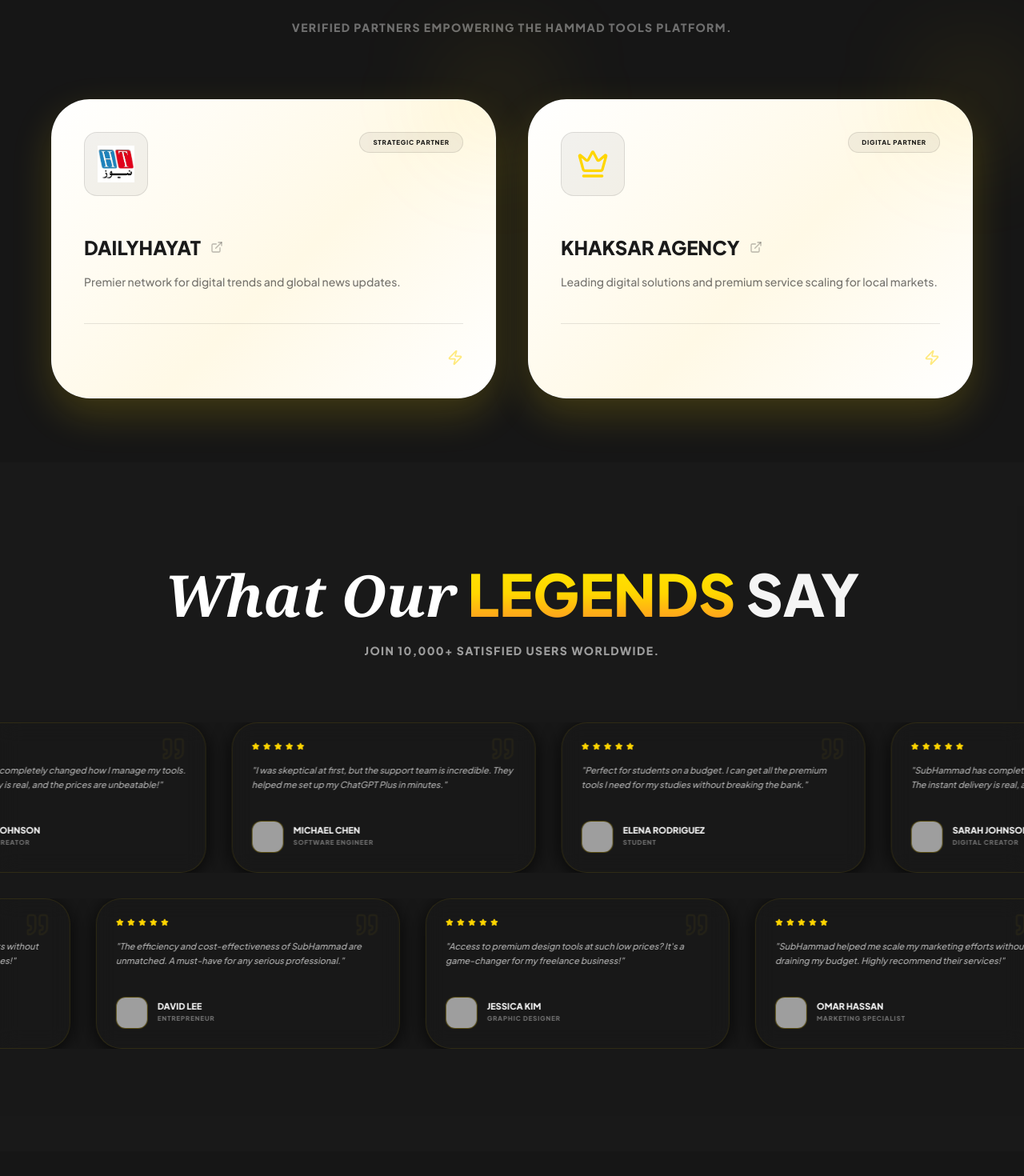
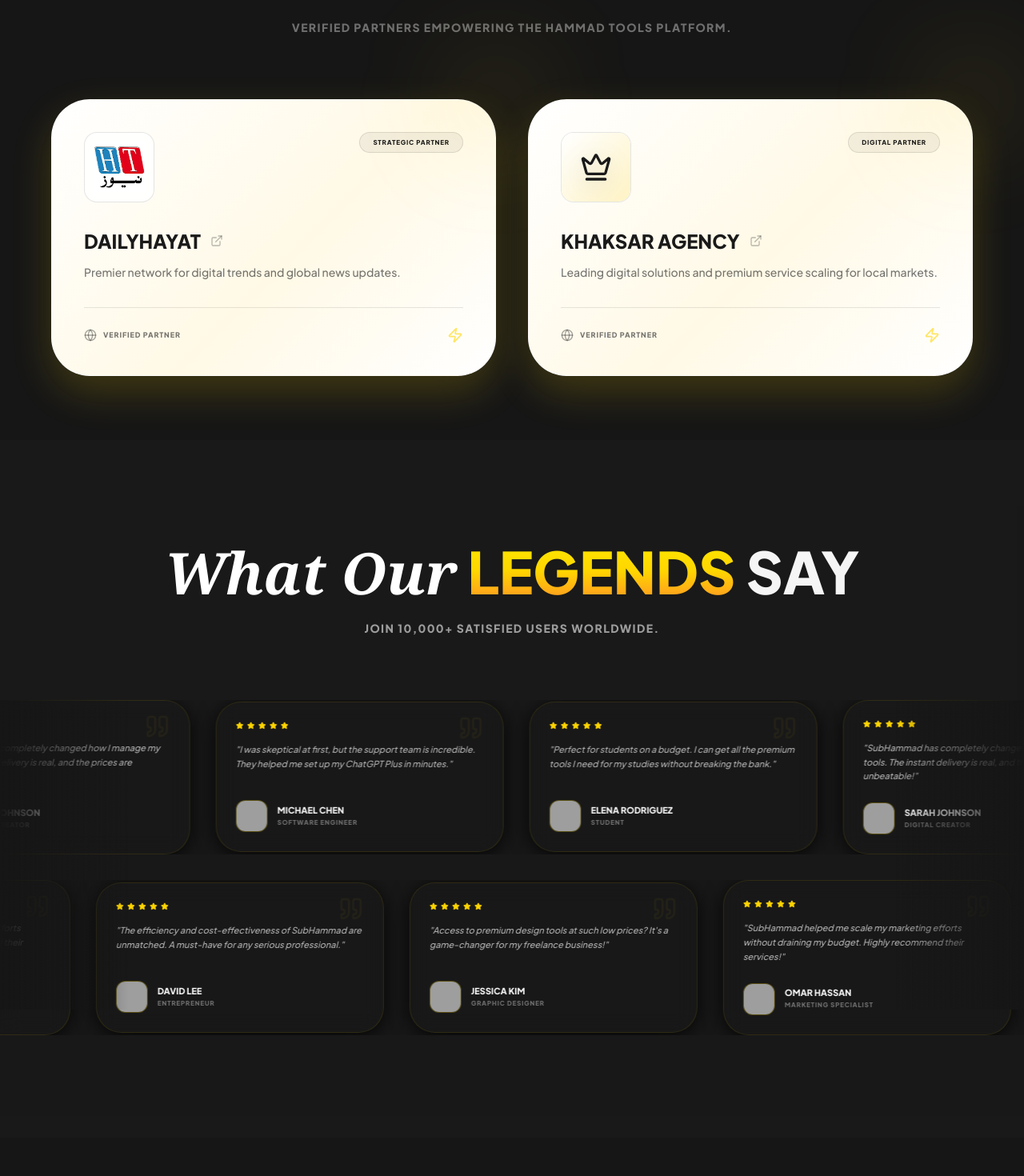
Before and after one commit to technicalhammad39-lang/hammad-tools-com, a Next.js app: page / in a window 1280 px wide. Shown: the part 3940-5410 px from the top of the page at 80% size. Built offline with nearby package versions, Linux system fonts and the light colour scheme; no server answers; the database is empty; grey boxes are pictures that could not be loaded.

Commit message:
Polish partners, reviews, dashboard notifications, and cart

```diff
--- a/app/about/AboutClient.tsx
+++ b/app/about/AboutClient.tsx
@@ -11,9 +11,6 @@ export default function AboutClient() {
   const { settings } = useSettings();
   return (
     <div className="min-h-screen bg-brand-bg text-brand-text pt-32 pb-24 overflow-hidden relative">
-      {/* Background Glows for 3D Depth */}
-      <div className="absolute top-0 left-0 w-[500px] h-[500px] bg-primary/20 blur-[120px] rounded-full mix-blend-screen pointer-events-none -translate-x-1/2 -translate-y-1/2" />
-      <div className="absolute bottom-0 right-0 w-[600px] h-[600px] bg-secondary/10 blur-[150px] rounded-full mix-blend-screen pointer-events-none translate-x-1/3 translate-y-1/3" />
 
       <div className="max-w-7xl mx-auto px-4 sm:px-6 lg:px-8 relative z-10">
 
--- a/app/dashboard/page.tsx
+++ b/app/dashboard/page.tsx
@@ -16,6 +16,7 @@ import {
   AlertCircle,
   PackageCheck,
   Copy,
+  Gift,
 } from 'lucide-react';
 import Image from 'next/image';
 import { useAuth } from '@/context/AuthContext';
@@ -90,6 +91,7 @@ export default function DashboardPage() {
   const [orders, setOrders] = useState<OrderRecord[]>([]);
   const [entitlements, setEntitlements] = useState<EntitlementRecord[]>([]);
   const [notifications, setNotifications] = useState<NotificationRecord[]>([]);
+  const [joinedGiveaways, setJoinedGiveaways] = useState<Array<{ id: string; giveawayId: string; giveawayTitle: string; createdAt?: any }>>([]);
   const [loadingData, setLoadingData] = useState(true);
 
   useEffect(() => {
@@ -100,6 +102,7 @@ export default function DashboardPage() {
     const ordersQuery = query(collection(db, 'orders'), where('userId', '==', user.uid));
     const entitlementQuery = query(collection(db, 'entitlements'), where('userId', '==', user.uid));
     const notificationsQuery = query(collection(db, 'notifications'), where('recipientId', '==', user.uid));
+    const giveawaysQuery = query(collection(db, 'user_entries'), where('userId', '==', user.uid));
 
     const unsubOrders = onSnapshot(ordersQuery, (snapshot) => {
       const data = snapshot.docs
@@ -142,10 +145,24 @@ export default function DashboardPage() {
       console.error('Failed to load notifications:', error);
     });
 
+    const unsubGiveaways = onSnapshot(giveawaysQuery, (snapshot) => {
+      const data = snapshot.docs
+        .map((doc) => ({ id: doc.id, ...(doc.data() as { giveawayId: string; giveawayTitle: string; createdAt?: any }) }))
+        .sort((a, b) => {
+          const aTime = (a.createdAt as any)?.toDate?.()?.getTime?.() || 0;
+          const bTime = (b.createdAt as any)?.toDate?.()?.getTime?.() || 0;
+          return bTime - aTime;
+        });
+      setJoinedGiveaways(data);
+    }, (error) => {
+      console.error('Failed to load giveaways:', error);
+    });
+
     return () => {
       unsubOrders();
       unsubEntitlements();
       unsubNotifications();
+      unsubGiveaways();
     };
   }, [user]);
 
@@ -160,6 +177,26 @@ export default function DashboardPage() {
   const completedOrders = useMemo(() => orders.filter((order) => order.status === 'completed'), [orders]);
 
   const unreadNotifications = useMemo(() => notifications.filter((item) => !item.read), [notifications]);
+  const orderUpdates = useMemo(
+    () =>
+      orders
+        .map((order) => ({
+          id: order.id,
+          orderNumber: order.orderNumber,
+          status: order.status,
+          adminMessage: order.adminMessage,
+          deliveryDetails: order.deliveryDetails,
+          rejectionReason: order.rejectionReason,
+          createdAt: order.updatedAt || order.createdAt,
+          items: (order.items || []).map((item) => item.productTitle).join(', '),
+        }))
+        .sort((a, b) => {
+          const aTime = (a.createdAt as any)?.toDate?.()?.getTime?.() || 0;
+          const bTime = (b.createdAt as any)?.toDate?.()?.getTime?.() || 0;
+          return bTime - aTime;
+        }),
+    [orders]
+  );
 
   if (authLoading) {
     return (
@@ -242,9 +279,17 @@ export default function DashboardPage() {
                     </h2>
                     <p className="text-brand-text/40 text-xs uppercase tracking-[0.2em] font-black mt-2">Realtime access and order lifecycle</p>
                   </div>
-                  <Link href="/tools" className="bg-primary text-black px-8 py-4 rounded-xl font-black uppercase tracking-widest text-[10px] border-b-4 border-secondary">
-                    Buy More Tools
+                  <div className="flex flex-wrap gap-3">
+                    <Link href="/tools" className="bg-primary text-black px-6 py-3 rounded-xl font-black uppercase tracking-widest text-[10px] border-b-4 border-secondary">
+                      Buy Tools
                     </Link>
+                    <Link href="/services" className="bg-white/5 text-brand-text px-6 py-3 rounded-xl font-black uppercase tracking-widest text-[10px] border border-white/10 hover:border-primary/40">
+                      Services
+                    </Link>
+                    <Link href="/giveaway" className="bg-white/5 text-brand-text px-6 py-3 rounded-xl font-black uppercase tracking-widest text-[10px] border border-white/10 hover:border-primary/40">
+                      Giveaway
+                    </Link>
+                  </div>
                 </div>
 
                 <div className="grid grid-cols-1 md:grid-cols-4 gap-4">
@@ -262,6 +307,28 @@ export default function DashboardPage() {
                       <div className="text-[9px] font-black uppercase tracking-widest text-brand-text/40 mt-1">{stat.label}</div>
                     </div>
                   ))}
+                </div>
+
+                <div className="glass rounded-[2rem] border border-white/5 overflow-hidden">
+                  <div className="p-6 border-b border-white/5 flex items-center justify-between">
+                    <h3 className="text-lg font-black uppercase text-brand-text">My Giveaways</h3>
+                    <Link href="/giveaway" className="text-[9px] font-black uppercase tracking-widest text-primary">View all</Link>
+                  </div>
+                  <div className="divide-y divide-white/5">
+                    {joinedGiveaways.length === 0 ? (
+                      <div className="p-10 text-center text-[10px] font-black uppercase tracking-widest text-brand-text/30">No giveaways joined yet.</div>
+                    ) : (
+                      joinedGiveaways.slice(0, 3).map((entry) => (
+                        <div key={entry.id} className="p-6 flex items-center justify-between gap-4">
+                          <div>
+                            <div className="text-base font-black uppercase text-brand-text">{entry.giveawayTitle}</div>
+                            <div className="text-[9px] font-black uppercase tracking-widest text-brand-text/40 mt-1">Joined: {formatDate(entry.createdAt)}</div>
+                          </div>
+                          <Gift className="w-5 h-5 text-primary" />
+                        </div>
+                      ))
+                    )}
+                  </div>
                 </div>
 
                 <div className="glass rounded-[2rem] border border-white/5 overflow-hidden">
@@ -449,7 +516,11 @@ export default function DashboardPage() {
             {activeTab === 'notifications' && (
               <motion.div key="notifications" initial={{ opacity: 0 }} animate={{ opacity: 1 }} className="space-y-6">
                 <h2 className="text-3xl font-black uppercase text-brand-text">Notifications</h2>
-                <div className="glass rounded-[2rem] border border-white/5 overflow-hidden divide-y divide-white/5">
+                <div className="glass rounded-[2rem] border border-white/5 overflow-hidden">
+                  <div className="p-5 border-b border-white/5 text-[10px] font-black uppercase tracking-widest text-brand-text/50">
+                    In-app Notifications
+                  </div>
+                  <div className="divide-y divide-white/5">
                     {notifications.length === 0 ? (
                       <div className="p-10 text-center text-[10px] uppercase tracking-widest font-black text-brand-text/30">No notifications.</div>
                     ) : notifications.map((notification) => (
@@ -479,6 +550,44 @@ export default function DashboardPage() {
                       </button>
                     ))}
                   </div>
+                </div>
+
+                <div className="glass rounded-[2rem] border border-white/5 overflow-hidden">
+                  <div className="p-5 border-b border-white/5 text-[10px] font-black uppercase tracking-widest text-brand-text/50">
+                    Order Updates & Admin Messages
+                  </div>
+                  <div className="divide-y divide-white/5">
+                    {orderUpdates.length === 0 ? (
+                      <div className="p-10 text-center text-[10px] uppercase tracking-widest font-black text-brand-text/30">No order updates yet.</div>
+                    ) : orderUpdates.map((update) => (
+                      <div key={update.id} className="p-6 space-y-3">
+                        <div className="flex items-center justify-between gap-3">
+                          <div className="text-sm font-black uppercase text-brand-text">{update.orderNumber}</div>
+                          <div className={`px-3 py-1.5 rounded-lg border text-[9px] font-black uppercase tracking-widest ${statusClass(update.status)}`}>
+                            {update.status.replace('_', ' ')}
+                          </div>
+                        </div>
+                        <div className="text-[9px] font-black uppercase tracking-widest text-brand-text/40">{update.items}</div>
+                        {update.adminMessage ? (
+                          <div className="text-[10px] font-black uppercase tracking-widest text-emerald-400 bg-emerald-500/10 border border-emerald-500/20 rounded-xl px-4 py-3">
+                            Admin Message: {update.adminMessage}
+                          </div>
+                        ) : null}
+                        {update.deliveryDetails ? (
+                          <div className="text-[10px] font-black uppercase tracking-widest text-primary bg-primary/10 border border-primary/20 rounded-xl px-4 py-3 break-all">
+                            Delivery Details: {update.deliveryDetails}
+                          </div>
+                        ) : null}
+                        {update.rejectionReason ? (
+                          <div className="text-[10px] font-black uppercase tracking-widest text-accent bg-accent/10 border border-accent/20 rounded-xl px-4 py-3">
+                            Rejection Reason: {update.rejectionReason}
+                          </div>
+                        ) : null}
+                        <div className="text-[9px] uppercase tracking-widest font-black text-brand-text/30">{formatDate(update.createdAt)}</div>
+                      </div>
+                    ))}
+                  </div>
+                </div>
               </motion.div>
             )}
 
--- a/components/PartnerSection.tsx
+++ b/components/PartnerSection.tsx
@@ -61,21 +61,22 @@ const PartnerSection = () => {
                 href={partner.url}
                 target="_blank"
                 rel="noopener noreferrer"
-                className="block h-full p-10 rounded-[3rem] border border-white/60 transition-all duration-500 overflow-hidden bg-[linear-gradient(135deg,#FFFFFF_0%,#FFF9E6_55%,#FFFFFF_100%)] group-hover:bg-[linear-gradient(135deg,#FFF7D6_0%,#FFE27A_55%,#FFF7D6_100%)] shadow-[0_20px_50px_rgba(255,214,0,0.18)] group-hover:shadow-[0_28px_70px_rgba(255,214,0,0.25)]"
+                className="block h-full p-8 md:p-10 rounded-[3rem] border border-white/60 transition-all duration-500 overflow-hidden bg-[linear-gradient(135deg,#FFFFFF_0%,#FFF9E6_55%,#FFFFFF_100%)] group-hover:bg-[linear-gradient(135deg,#FFF7D6_0%,#FFE27A_55%,#FFF7D6_100%)] shadow-[0_20px_50px_rgba(255,214,0,0.18)] group-hover:shadow-[0_28px_70px_rgba(255,214,0,0.25)] flex flex-col"
               >
                 <div className="absolute top-0 right-0 w-32 h-32 bg-primary/10 rounded-full blur-3xl -translate-y-1/2 translate-x-1/2" />
 
-                <div className="flex justify-between items-start mb-12">
-                   <div className="w-20 h-20 rounded-2xl bg-black/5 flex items-center justify-center p-4 border border-black/10 group-hover:scale-110 transition-transform">
+                <div className="flex items-start justify-between gap-4">
+                  <div className="w-[88px] h-[88px] rounded-2xl bg-white/80 flex items-center justify-center border border-black/10 group-hover:scale-105 transition-transform overflow-hidden relative">
                     {partner.name === 'Khaksar Agency' ? (
-                        <Crown className="w-10 h-10 text-primary" />
+                      <div className="w-full h-full flex items-center justify-center bg-gradient-to-br from-white to-[#FFF3C4]">
+                        <Crown className="w-10 h-10 text-[#1A1A1A] drop-shadow-[0_8px_16px_rgba(0,0,0,0.15)]" />
+                      </div>
                     ) : (
                       <Image
                         src={partner.logo}
                         alt={partner.name}
-                          width={80}
-                          height={80}
-                          className="object-contain"
+                        fill
+                        className="object-contain object-center p-2.5"
                       />
                     )}
                   </div>
@@ -84,16 +85,22 @@ const PartnerSection = () => {
                   </div>
                 </div>
 
-                <h3 className="text-2xl font-black text-[#1A1A1A] uppercase mb-4 flex items-center gap-3">
+                <div className="mt-8 flex-1">
+                  <h3 className="text-2xl font-black text-[#1A1A1A] uppercase mb-3 flex items-center gap-3">
                     {partner.name}
                     <ExternalLink className="w-4 h-4 text-[#1A1A1A]/30 group-hover:text-[#1A1A1A] transition-colors" />
                   </h3>
-                <p className="text-[#1A1A1A]/60 text-sm font-medium leading-relaxed mb-10">
+                  <p className="text-[#1A1A1A]/60 text-sm font-medium leading-relaxed">
                     {partner.desc}
                   </p>
+                </div>
 
-                <div className="pt-8 border-t border-black/10 flex items-center justify-end">
-                   <Zap className="w-5 h-5 text-primary opacity-50 group-hover:opacity-100 transition-opacity" />
+                <div className="mt-8 pt-6 border-t border-black/10 flex items-center justify-between">
+                  <div className="flex items-center gap-2 text-[9px] font-black uppercase tracking-widest text-[#1A1A1A]/60">
+                    <Globe className="w-4 h-4 text-[#1A1A1A]/40" />
+                    Verified Partner
+                  </div>
+                  <Zap className="w-5 h-5 text-primary opacity-60 group-hover:opacity-100 transition-opacity" />
                 </div>
               </a>
             </motion.div>
--- a/components/Testimonials.tsx
+++ b/components/Testimonials.tsx
@@ -60,14 +60,14 @@ interface Testimonial {
 }
 
 const TestimonialCard = ({ t }: { t: Testimonial; i: number }) => (
-  <div className="glass rounded-[2rem] p-6 border border-white/5 relative group hover:border-primary/30 transition-all duration-500 w-full flex-shrink-0">
+  <div className="glass rounded-[1.5rem] sm:rounded-[2rem] p-4 sm:p-5 md:p-6 border border-white/5 relative group hover:border-primary/30 transition-all duration-500 w-full flex-shrink-0">
     <Quote className="absolute top-4 right-6 w-8 h-8 text-primary/5 group-hover:text-primary/10 transition-colors" />
 
     <div className="flex items-center space-x-1 mb-4 text-primary">
       {[...Array(t.rating)].map((_, starIdx) => <Star key={starIdx} className="w-2.5 h-2.5 fill-current" />)}
     </div>
 
-    <p className="text-brand-text/70 mb-6 leading-relaxed italic text-[11px] font-medium h-12 overflow-hidden line-clamp-2">
+    <p className="text-brand-text/70 mb-5 sm:mb-6 leading-relaxed italic text-[10px] sm:text-[11px] font-medium line-clamp-3 min-h-[48px]">
       &quot;{t.content}&quot;
     </p>
 
@@ -82,8 +82,8 @@ const TestimonialCard = ({ t }: { t: Testimonial; i: number }) => (
         />
       </div>
       <div>
-        <h4 className="font-black text-brand-text text-[11px] uppercase leading-none">{t.name}</h4>
-        <p className="text-[8px] text-brand-text/40 font-black uppercase tracking-widest mt-1">{t.role}</p>
+        <h4 className="font-black text-brand-text text-[10px] sm:text-[11px] uppercase leading-none">{t.name}</h4>
+        <p className="text-[7px] sm:text-[8px] text-brand-text/40 font-black uppercase tracking-widest mt-1">{t.role}</p>
       </div>
     </div>
   </div>
@@ -94,7 +94,7 @@ const Testimonials = () => {
   const row2 = testimonials.slice(3, 6);
 
   return (
-    <section className="py-16 md:py-32 relative bg-white/[0.01]">
+    <section className="py-16 md:py-32 relative bg-white/[0.01] overflow-hidden">
       <div className="max-w-7xl mx-auto px-4 sm:px-6 lg:px-8">
         <div className="text-center mb-12 md:mb-20">
           <motion.h2
@@ -109,29 +109,32 @@ const Testimonials = () => {
         </div>
 
         {/* Unified Layout: Dual-Row Auto Marquee for all screens */}
-        <div className="space-y-4 md:space-y-8 -mx-4 sm:-mx-6 lg:-mx-8">
+        <div className="relative space-y-4 md:space-y-8 -mx-4 sm:-mx-6 lg:-mx-8">
+          <div className="pointer-events-none absolute inset-y-0 left-0 w-16 sm:w-24 lg:w-40 bg-gradient-to-r from-brand-bg to-transparent z-10" />
+          <div className="pointer-events-none absolute inset-y-0 right-0 w-16 sm:w-24 lg:w-40 bg-gradient-to-l from-brand-bg to-transparent z-10" />
+
           <Marquee speed={20} gradient={false} pauseOnHover={true}>
             {testimonials.slice(0, 3).map((t, i) => (
-              <div key={i} className="mx-2 sm:mx-3 md:mx-4 w-[260px] sm:w-[300px] md:w-[360px] lg:w-[380px]">
+              <div key={i} className="mx-2 sm:mx-3 md:mx-4 w-[220px] sm:w-[260px] md:w-[320px] lg:w-[360px]">
                 <TestimonialCard t={t} i={i} />
               </div>
             ))}
             {/* Repeat for seamless loop on wide screens if needed */}
             {testimonials.slice(0, 3).map((t, i) => (
-              <div key={i + 10} className="mx-2 sm:mx-3 md:mx-4 w-[260px] sm:w-[300px] md:w-[360px] lg:w-[380px]">
+              <div key={i + 10} className="mx-2 sm:mx-3 md:mx-4 w-[220px] sm:w-[260px] md:w-[320px] lg:w-[360px]">
                 <TestimonialCard t={t} i={i} />
               </div>
             ))}
           </Marquee>
           <Marquee speed={15} direction="right" gradient={false} pauseOnHover={true}>
             {testimonials.slice(3, 6).map((t, i) => (
-              <div key={i} className="mx-2 sm:mx-3 md:mx-4 w-[260px] sm:w-[300px] md:w-[360px] lg:w-[380px]">
+              <div key={i} className="mx-2 sm:mx-3 md:mx-4 w-[220px] sm:w-[260px] md:w-[320px] lg:w-[360px]">
                 <TestimonialCard t={t} i={i} />
               </div>
             ))}
             {/* Repeat for seamless loop on wide screens if needed */}
             {testimonials.slice(3, 6).map((t, i) => (
-              <div key={i + 20} className="mx-2 sm:mx-3 md:mx-4 w-[260px] sm:w-[300px] md:w-[360px] lg:w-[380px]">
+              <div key={i + 20} className="mx-2 sm:mx-3 md:mx-4 w-[220px] sm:w-[260px] md:w-[320px] lg:w-[360px]">
                 <TestimonialCard t={t} i={i} />
               </div>
             ))}
```
Also changed, not shown: components/Navbar.tsx (+0 -12 lines), context/CartContext.tsx (+11 -1 lines). Lines whose indentation alone changed are shown as unchanged.
